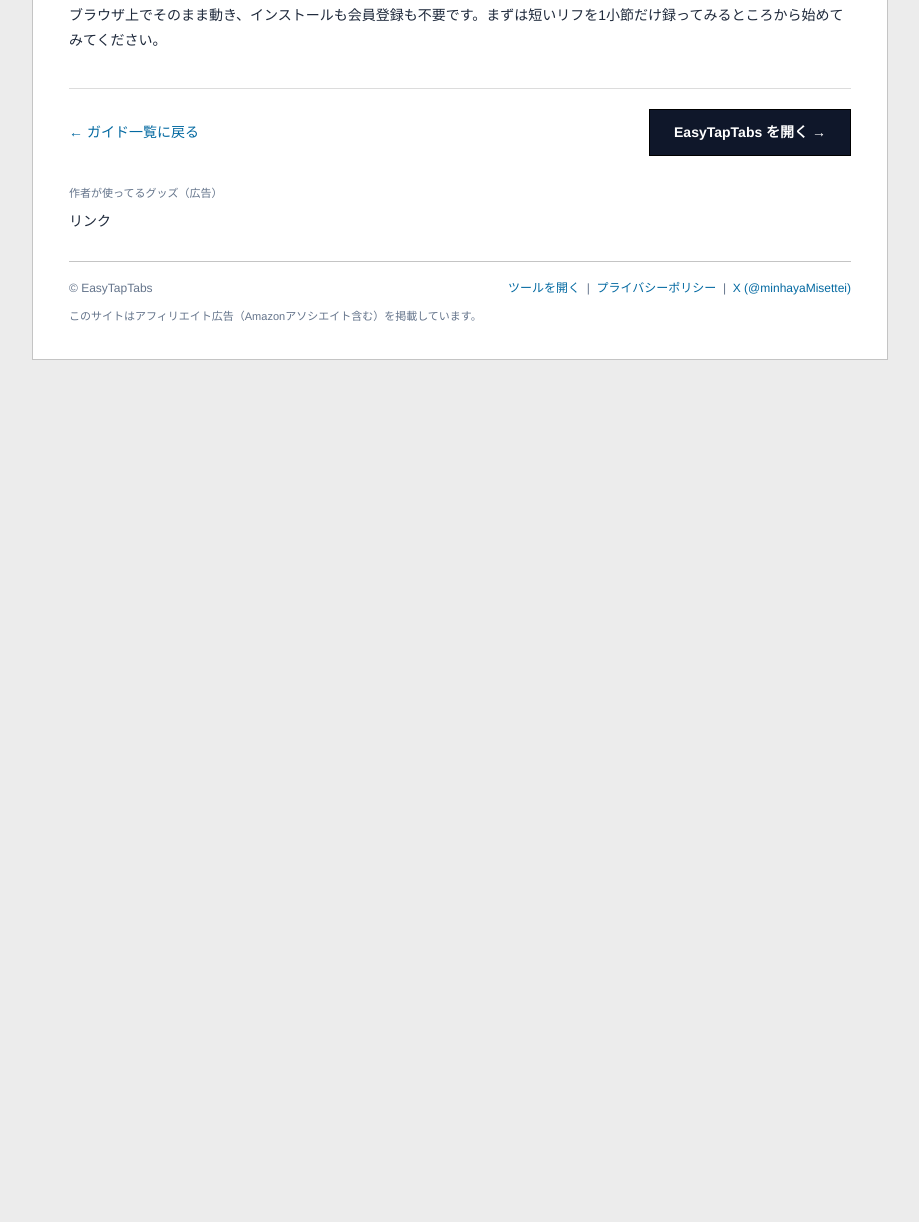
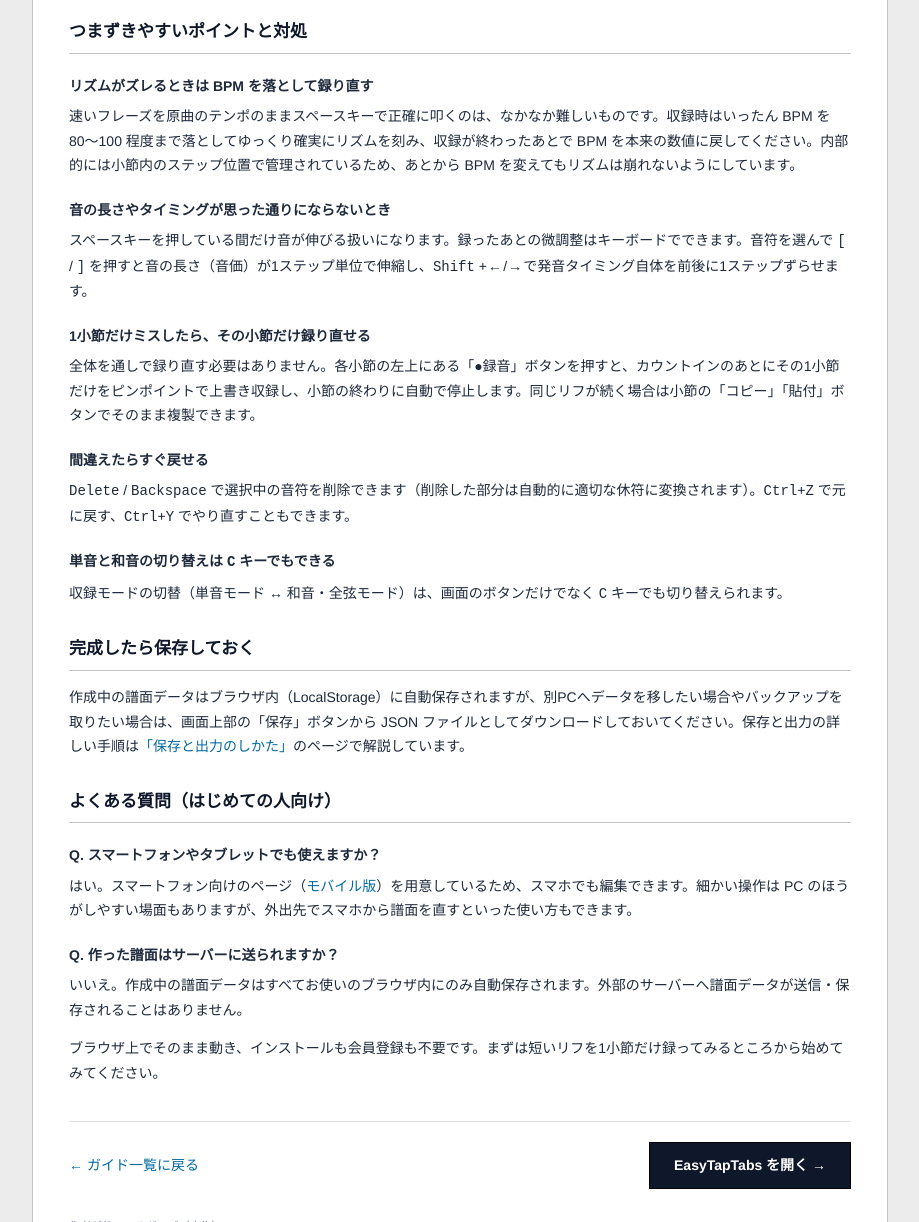
Before and after one commit to hirokidesuyo/hirokidesuyo.github.io, a plain HTML site: page guide/getting-started.html in a window 1280 px wide. Shown: the part 798-2020 px from the top of the page, without its empty margins (180-1099 px from the left). Before the commit the page ends 1206 px from the top, so only its background shows below. Drawn offline with Linux system fonts and the light colour scheme.

Commit message:
docs(guide): expand getting-started guide for SEO

```diff
--- a/guide/getting-started.html
+++ b/guide/getting-started.html
@@ -276,6 +276,50 @@
         フレットを埋め終わったら「再生確認」ボタンで、入力したTAB譜を内蔵シンセ音源で再生できます。タイやチョーキングのニュアンスも音に反映されるので、耳で聴いてフレーズが合っているか確かめてください。完成した譜面の保存と出力については「保存と出力のしかた」のページで解説しています。
       </p>
 
+      <h2>つまずきやすいポイントと対処</h2>
+
+      <h3>リズムがズレるときは BPM を落として録り直す</h3>
+      <p>
+        速いフレーズを原曲のテンポのままスペースキーで正確に叩くのは、なかなか難しいものです。収録時はいったん BPM を 80〜100 程度まで落としてゆっくり確実にリズムを刻み、収録が終わったあとで BPM を本来の数値に戻してください。内部的には小節内のステップ位置で管理されているため、あとから BPM を変えてもリズムは崩れないようにしています。
+      </p>
+
+      <h3>音の長さやタイミングが思った通りにならないとき</h3>
+      <p>
+        スペースキーを押している間だけ音が伸びる扱いになります。録ったあとの微調整はキーボードでできます。音符を選んで <code>[</code> / <code>]</code> を押すと音の長さ（音価）が1ステップ単位で伸縮し、<code>Shift</code> + <code>←</code> / <code>→</code> で発音タイミング自体を前後に1ステップずらせます。
+      </p>
+
+      <h3>1小節だけミスしたら、その小節だけ録り直せる</h3>
+      <p>
+        全体を通しで録り直す必要はありません。各小節の左上にある「●録音」ボタンを押すと、カウントインのあとにその1小節だけをピンポイントで上書き収録し、小節の終わりに自動で停止します。同じリフが続く場合は小節の「コピー」「貼付」ボタンでそのまま複製できます。
+      </p>
+
+      <h3>間違えたらすぐ戻せる</h3>
+      <p>
+        <code>Delete</code> / <code>Backspace</code> で選択中の音符を削除できます（削除した部分は自動的に適切な休符に変換されます）。<code>Ctrl</code>+<code>Z</code> で元に戻す、<code>Ctrl</code>+<code>Y</code> でやり直すこともできます。
+      </p>
+
+      <h3>単音と和音の切り替えは <code>C</code> キーでもできる</h3>
+      <p>
+        収録モードの切替（単音モード ↔ 和音・全弦モード）は、画面のボタンだけでなく <code>C</code> キーでも切り替えられます。
+      </p>
+
+      <h2>完成したら保存しておく</h2>
+      <p>
+        作成中の譜面データはブラウザ内（LocalStorage）に自動保存されますが、別PCへデータを移したい場合やバックアップを取りたい場合は、画面上部の「保存」ボタンから JSON ファイルとしてダウンロードしておいてください。保存と出力の詳しい手順は<a href="output.html">「保存と出力のしかた」</a>のページで解説しています。
+      </p>
+
+      <h2>よくある質問（はじめての人向け）</h2>
+
+      <h3>Q. スマートフォンやタブレットでも使えますか？</h3>
+      <p>
+        はい。スマートフォン向けのページ（<a href="/tab-maker/mobile.html">モバイル版</a>）を用意しているため、スマホでも編集できます。細かい操作は PC のほうがしやすい場面もありますが、外出先でスマホから譜面を直すといった使い方もできます。
+      </p>
+
+      <h3>Q. 作った譜面はサーバーに送られますか？</h3>
+      <p>
+        いいえ。作成中の譜面データはすべてお使いのブラウザ内にのみ自動保存されます。外部のサーバーへ譜面データが送信・保存されることはありません。
+      </p>
+
       <p>
         ブラウザ上でそのまま動き、インストールも会員登録も不要です。まずは短いリフを1小節だけ録ってみるところから始めてみてください。
       </p>
```
